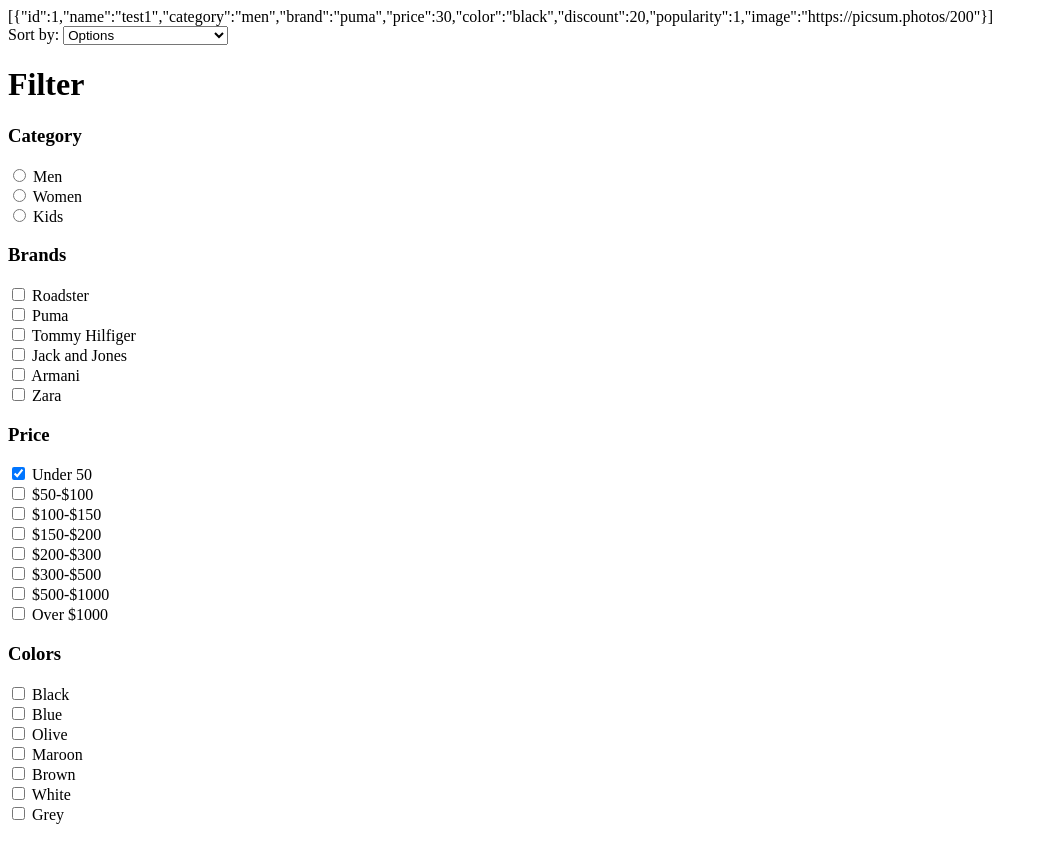
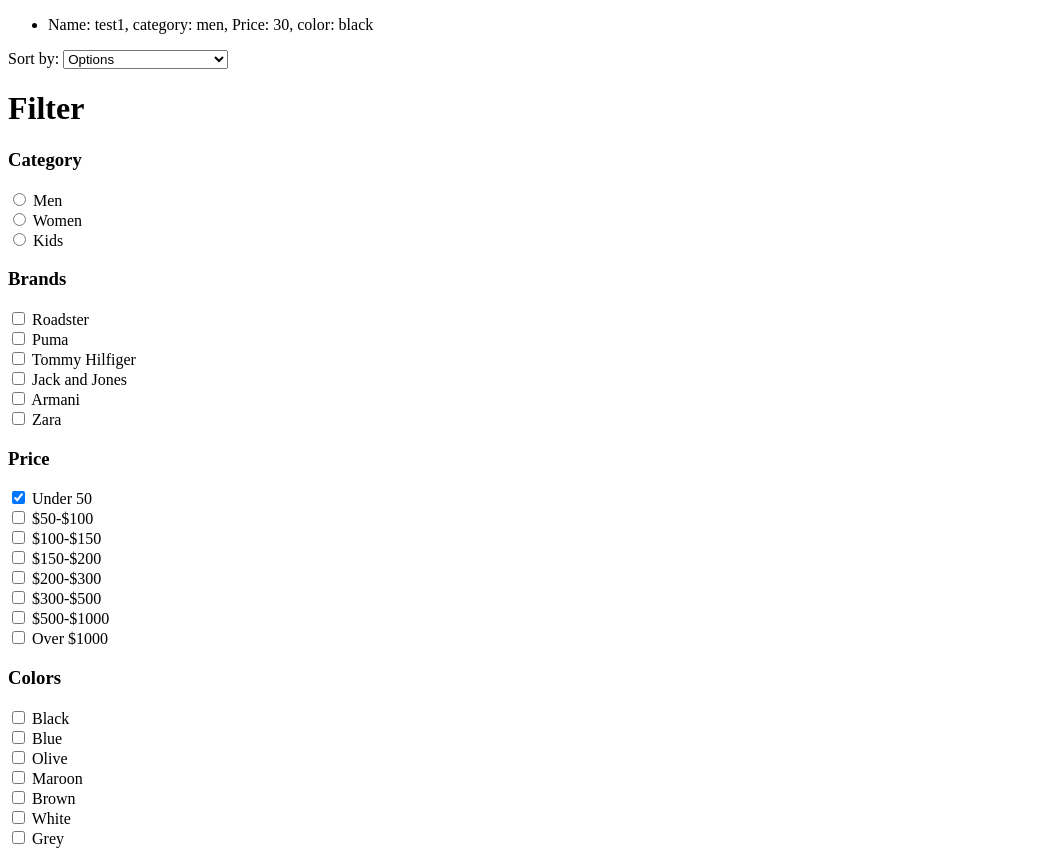
Before and after one commit to raadu/shop-filter, a plain HTML site: page index.html in a window 1280 px wide. Both pictures are taken after a click on the checkbox "Under 50". Shown: the whole page, without its empty margins (0-1047 px from the left). Before the commit the page ends 832 px from the top, so only its background shows below. Drawn offline with nearby package versions, Linux system fonts and the light colour scheme.

Commit message:
added underscore js,products  info showed in UI

```diff
--- a/index.html
+++ b/index.html
@@ -1,5 +1,10 @@
 <!DOCTYPE html>
 <html>
+  <head>
+    <script src="https://cdnjs.cloudflare.com/ajax/libs/underscore.js/1.12.0/underscore-min.js"></script>
+    <script type="text/javascript" src="http://code.jquery.com/jquery-1.7.2.min.js"></script>
+  </head>
+
   <body>
     <div id="json"></div>
 
--- a/index.js
+++ b/index.js
@@ -98,6 +98,30 @@ let finalFilter = [];
 let divId = document.getElementById("json");
 
 
+var templateString = `<div id="output">
+<ul>
+    <% _(filteredArray).each(function(data) { %>
+        <li>
+            Name: <%= data.name %>, category: <%= data.category %>, Price: <%= data.price %>, color: <%= data.color %>
+        </li>
+    <% }); %>
+</ul>`;
+
+function showFilteredData() {
+    var outputDiv = document.querySelector('#json');
+
+    // Obtain the template rendering function
+    // from template string
+    var templateFunction = _.template(templateString);
+
+    // Render the template with specified parameters
+    outputDiv.innerHTML = templateFunction({
+        "name": "John",
+        "filteredArray": finalFilter
+    });
+}
+
+
 function filterProducts() {
 
     let categoryFilter = categorySelect();
@@ -126,9 +150,7 @@ function filterProducts() {
     //Set finalFilter array
     finalFilter = [...new Set(combinedFilter.map(item => item))];
 
-    // Set DOM to show filtered JSON data
-    divId.innerHTML = JSON.stringify(finalFilter);
-
+    showFilteredData();
 }
 
 //These functions are called inside onclick event in html page buttons
@@ -298,9 +320,7 @@ const sortElement = () => {
     console.log("sort Array", sortArray);
     finalFilter = [...sortArray];
 
-    // Set DOM to show filtered JSON data
-    divId.innerHTML = JSON.stringify(finalFilter);
-
+    showFilteredData();
 }
 
 sortBy.addEventListener('change', sortElement);
```
